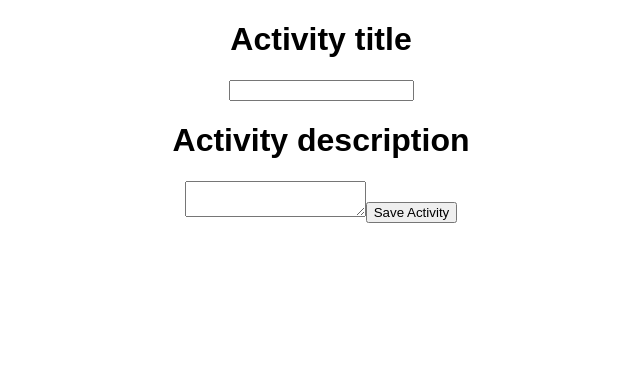
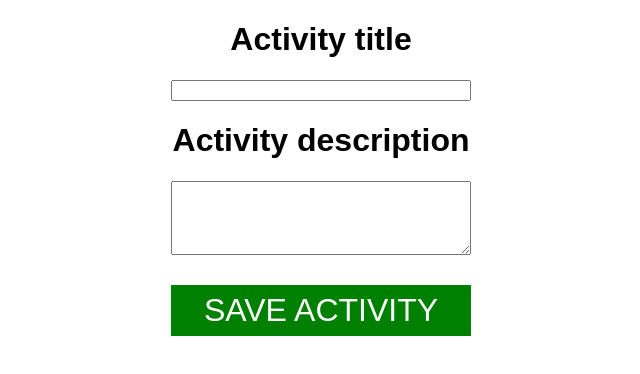
Before and after one commit to dariok87/mydiaryapp, a React (Create React App) app: page / in a window 1280 px wide. Both pictures are taken after a click on the button "START". Shown: the top 374 px of the page, without its empty margins (319-959 px from the left). Built offline with nearby package versions, Linux system fonts and the light colour scheme.

Commit message:
Change style

```diff
--- a/src/App.css
+++ b/src/App.css
@@ -54,3 +54,31 @@ button {
 .Homepage .container .right button:hover {
   cursor: pointer;
 }
+
+.AddActivity {
+  display: flex;
+  flex-direction: column;
+  max-width: 300px;
+  margin: 0 auto;
+}
+
+.AddActivity button {
+  background-color: green;
+  font-size: 2rem;
+  padding: 5px;
+  text-transform: uppercase;
+  color: #fff;
+  border-color: transparent;
+}
+
+.AddActivity textarea {
+  padding-bottom: 40px;
+  margin-bottom: 30px;
+}
+
+.AddActivity button,
+.AddActivity textarea,
+.AddActivity input,
+.AddActivity h2 {
+  display: ;
+}
```
